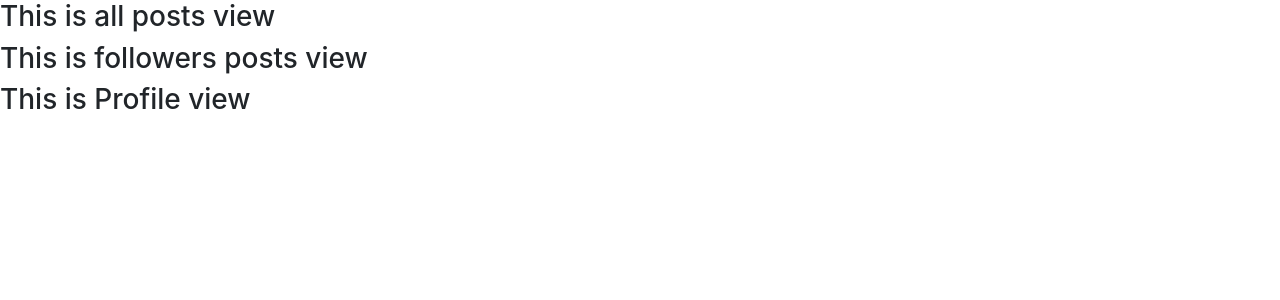
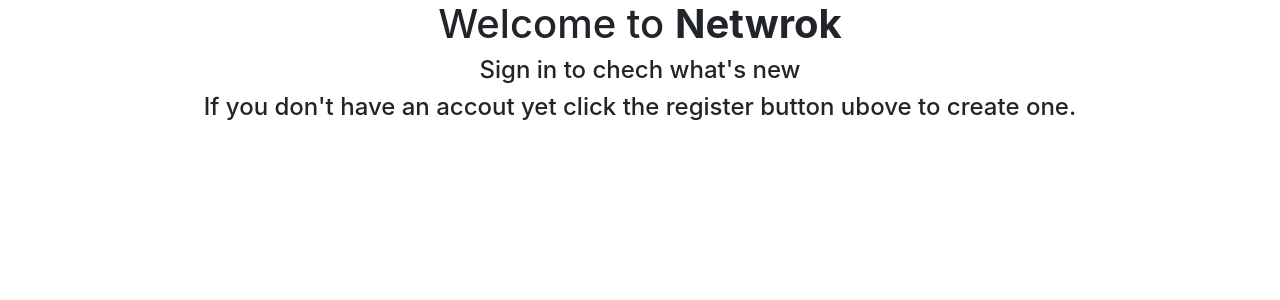
Before and after one commit to NikolaJo123/CS50-Network, a Django app: page / in a window 1280 px wide. Shown: the part 56-356 px from the top of the page. Run offline with Django 3.2, Linux system fonts and the light colour scheme; some libraries are stand-ins or nearby versions.

Commit message:
Modified the entry page.

```diff
--- a/network/templates/network/index.html
+++ b/network/templates/network/index.html
@@ -14,9 +14,9 @@
         <br>
     </div>
     <hr>
-{% endif %}
     <div id="posts-view">
         <h3>This is all posts view</h3>
+        <div id="greeting"></div>
     </div>
     <div id="followers-view">
         <h3>This is followers posts view</h3>
@@ -24,6 +24,13 @@
     <div id="profile-view">
         <h3>This is Profile view</h3>
     </div>
+{% else %}
+    <div id="" style="text-align: center;">
+        <h1>Welcome to <b>Netwrok</b></h1>
+        <h4>Sign in to chech what's new</h4>
+        <h4>If you don't have an accout yet click the register button ubove to create one.</h4>
+    </div>
+{% endif %}
 {% endblock %}
 
 {% block script %}
```
